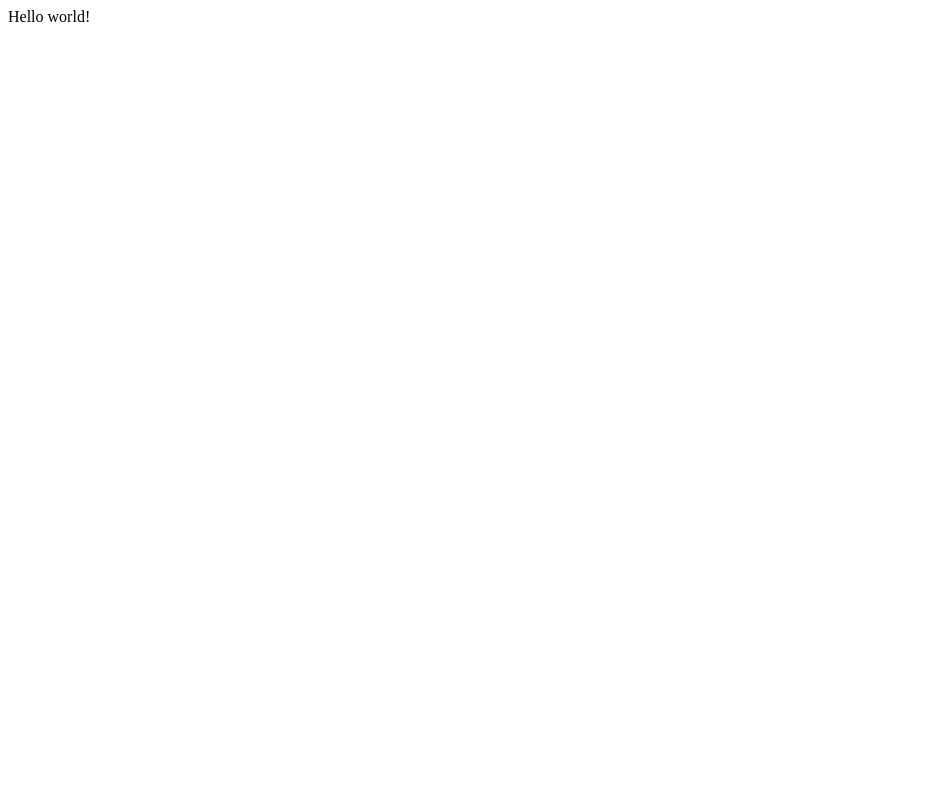
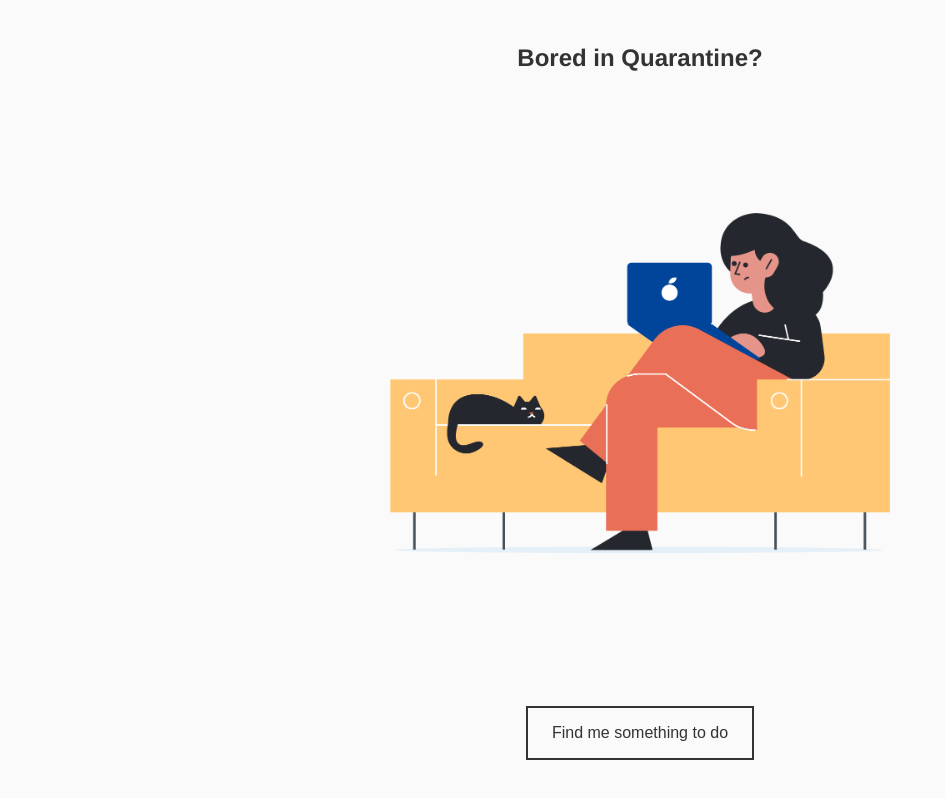
Before and after one commit to ninayujiri/bored-in-quarantine, a Gatsby site: page / in a window 1280 px wide. Shown: the whole page, without its empty margins (0-945 px from the left). Built offline with nearby package versions, Linux system fonts and the light colour scheme; Gatsby itself is replaced by a stand-in of ours.

Commit message:
Initial commit

```diff
--- /dev/null
+++ b/gatsby-browser.js
@@ -0,0 +1,2 @@
+import './styles/base.css'
+import './styles/style.css'
--- a/gatsby-config.js
+++ b/gatsby-config.js
@@ -1,10 +1,3 @@
-/**
- * Configure your Gatsby site with this file.
- *
- * See: https://www.gatsbyjs.org/docs/gatsby-config/
- */
-
 module.exports = {
-  /* Your site config here */
-  plugins: [],
-}
+  plugins: [`gatsby-plugin-styled-components`],
+};
--- a/package.json
+++ b/package.json
@@ -14,9 +14,12 @@
     "test": "echo \"Write tests! -> https://gatsby.dev/unit-testing\" && exit 1"
   },
   "dependencies": {
+    "babel-plugin-styled-components": "^1.10.7",
     "gatsby": "^2.21.21",
+    "gatsby-plugin-styled-components": "^3.3.1",
     "react": "^16.12.0",
-    "react-dom": "^16.12.0"
+    "react-dom": "^16.12.0",
+    "styled-components": "^5.1.0"
   },
   "devDependencies": {
     "prettier": "2.0.5"
--- /dev/null
+++ b/src/components/Activity.jsx
@@ -0,0 +1,6 @@
+import styled from 'styled-components'
+
+export const Activity = styled.h1`
+  font-size: 50px;
+  line-height: 1.1;
+`;
--- /dev/null
+++ b/src/components/Button.jsx
@@ -0,0 +1,22 @@
+import styled from 'styled-components'
+
+export const Button = styled.button`
+  border: 2px solid #333;
+  color: #333;
+  background-color: transparent;
+  padding: 1em 1.5em;
+  font-weight: 500;
+  background-size: 0 100%;
+  background-repeat: no-repeat;
+  -webkit-transition: all .4s ease;
+  transition: all .4s ease-in-out;
+  margin-top: 1em;
+  font-size: 16px;
+
+  &:hover {
+    color: #fafafa;
+    background-image: -webkit-gradient(linear, left top, left bottom, color-stop(65%, #333), color-stop(1, #333));
+    background-size: 100% 100%;
+    cursor: pointer;
+  }
+`;
--- /dev/null
+++ b/src/components/Image.jsx
@@ -0,0 +1,8 @@
+import styled from 'styled-components'
+
+export const Image = styled.img`
+  max-width: 500px;
+  transition: all 2s;
+  width: 100%;
+  height: auto;
+`;
--- /dev/null
+++ b/src/components/Layout.jsx
@@ -0,0 +1,20 @@
+import styled from 'styled-components'
+
+export const Layout = styled.body`
+  background-color: #fafafa;
+  color: #333;
+  font-family: 'Helvetica Neue', sans-serif;
+  font-weight: bold;
+  font-size: 24px;
+  line-height: 1.5;
+  padding: 5vh 15vw;
+  min-height: 100vh;
+  display: flex;
+  flex-direction: column;
+  justify-content: space-between;
+  height: 100vh;
+`;
+
+export const TitleContainer = styled.div`
+  cursor: pointer;
+`;
--- a/src/pages/index.js
+++ b/src/pages/index.js
@@ -1,3 +1,51 @@
-import React from "react"
+import React, { useState } from 'react'
 
-export default () => <div>Hello world!</div>
+import { Layout, TitleContainer } from '../components/Layout'
+import { Button } from '../components/Button'
+import { Activity } from '../components/Activity'
+import { Image } from '../components/Image'
+
+import placeholder from '../../static/placeholder.png'
+
+export default () => {
+  const [text, setText] = useState();
+
+  const getSoloActivity = () => {
+    fetch(`http://www.boredapi.com/api/activity?participants=1&minaccessibility=0&maxaccessibility=0.1`)
+        .then(response => {
+          return response.json()
+        })
+        .then(json => {
+          setText(json.activity);
+        })
+        .catch(error => {
+          console.log(error);
+        })
+  };
+
+  return (
+      <Layout>
+        <div className="top grid">
+          <TitleContainer onClick={() => setText(null)}>
+            <h1 className="title full-area">Bored in Quarantine?</h1>
+          </TitleContainer>
+        </div>
+
+        <div className="middle">
+          {
+            text
+                ? <Activity>
+                  { text }
+                </Activity>
+                : <Image src={ placeholder } alt="Girl sitting on the couch with laptop, frowning" />
+          }
+        </div>
+
+        <div className="indicators grid">
+          <Button onClick={ getSoloActivity } type="button">
+            Find me something to do
+          </Button>
+        </div>
+      </Layout>
+  )
+}
--- /dev/null
+++ b/styles/base.css
@@ -0,0 +1,60 @@
+html, body, div, span, applet, object, iframe,
+h1, h2, h3, h4, h5, h6, p, blockquote, pre,
+a, abbr, acronym, address, big, cite, code,
+del, dfn, em, img, ins, kbd, q, s, samp,
+small, strike, strong, sub, sup, tt, var,
+b, u, i, center,
+dl, dt, dd, ol, ul, li,
+fieldset, form, label, legend,
+table, caption, tbody, tfoot, thead, tr, th, td,
+article, aside, canvas, details, embed,
+figure, figcaption, footer, header, hgroup,
+menu, nav, output, ruby, section, summary,
+time, mark, audio, video {
+  margin: 0;
+  padding: 0;
+  border: 0;
+  font-size: 100%;
+  font: inherit;
+  vertical-align: baseline;
+}
+
+article, aside, details, figcaption, figure,
+footer, header, hgroup, menu, nav, section {
+  display: block;
+}
+body {
+  line-height: 1;
+}
+ol, ul {
+  list-style: none;
+}
+blockquote, q {
+  quotes: none;
+}
+blockquote:before, blockquote:after,
+q:before, q:after {
+  content: '';
+  content: none;
+}
+table {
+  border-collapse: collapse;
+  border-spacing: 0;
+}
+
+img, iframe {
+  vertical-align: bottom;
+  max-width: 100%;
+}
+
+input, textarea, select {
+  font: inherit;
+}
+
+* {
+  -webkit-box-sizing: border-box;
+  -moz-box-sizing: border-box;
+  box-sizing: border-box;
+  -webkit-font-smoothing: antialiased;
+  text-rendering: optimizeLegibility;
+}
--- /dev/null
+++ b/styles/style.css
@@ -0,0 +1,21 @@
+.top,
+.middle {
+  text-align: center;
+  position: relative;
+}
+
+.title {
+  position: relative;
+  z-index: 1;
+  transition: opacity 0.5s ease;
+}
+
+.middle,
+.grid {
+  display: grid;
+  place-items: center;
+}
+
+.full-area {
+  grid-area: 1/1;
+}
```
Also changed, not shown: static/placeholder.png (added), 3 other files.
